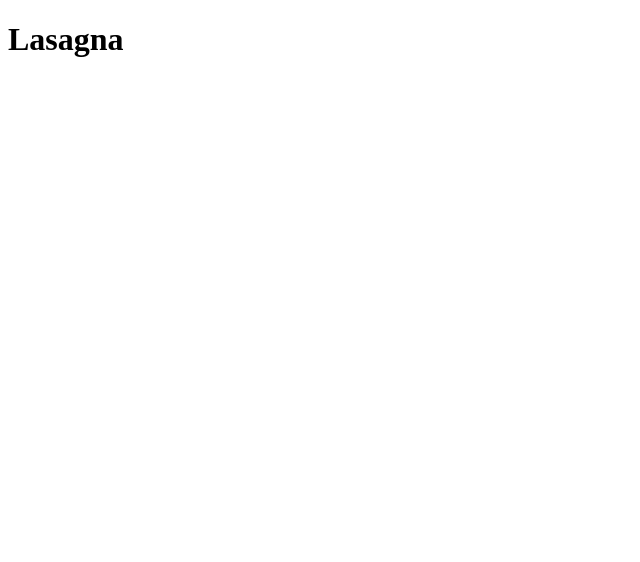
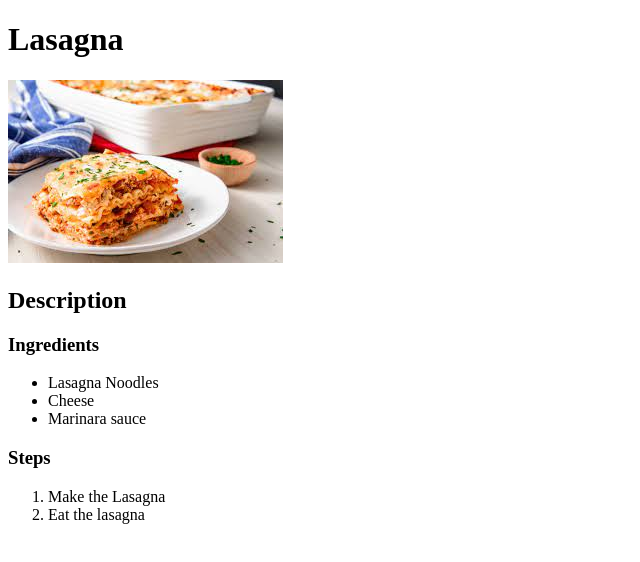
Before and after one commit to jfang96/odin-recipes, a plain HTML site: page recipes/lasagna.html in a window 1280 px wide. Shown: the whole page, without its empty margins (0-640 px from the left). Drawn offline with Linux system fonts and the light colour scheme.

Commit message:
Add picture, ingredients, and steps to lasagna.html

```diff
--- a/recipes/lasagna.html
+++ b/recipes/lasagna.html
@@ -9,5 +9,19 @@
 
 <body>
     <h1>Lasagna</h1>
+        <img src="../images/lasagna.jpeg" alt="Finished Lasagna">
+
+    <h2>Description</h2>
+        <h3>Ingredients</h3>
+            <ul>
+                <li>Lasagna Noodles</li>
+                <li>Cheese</li>
+                <li>Marinara sauce</li>
+            </ul>
+        <h3>Steps</h3>
+            <ol>
+                <li>Make the Lasagna</li>
+                <li>Eat the lasagna</li>
+            </ol>
 </body>
 </html>
```
Also changed, not shown: images/lasagna.jpeg (added).
